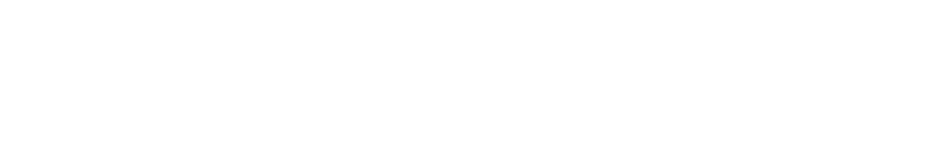
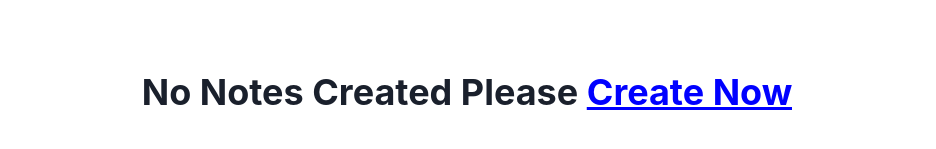
Before and after one commit to MSA611/Mind-Scape, a React (Vite) app in the folder frontend/: page / in a window 1280 px wide. Shown: the part 293-442 px from the top of the page, without its empty margins (173-1109 px from the left). Built offline with nearby package versions, Linux system fonts and the light colour scheme; no server answers.

Commit message:
added the functionality when there is no notes is created

```diff
--- /dev/null
+++ b/frontend/src/Components/EmptyDB.jsx
@@ -0,0 +1,19 @@
+import { Box, Heading, Image, Text, useColorModeValue } from "@chakra-ui/react";
+import { Link } from "react-router";
+
+const EmptyDB = () => {
+  return (
+    <Box maxW="full" margin={"250"} overflow="hidden">
+      <Heading as="h2" size="xl">
+        No Notes Created Please{" "}
+        <Link to="/create">
+          <Text color={useColorModeValue("blue", "teal.500")} as="ins">
+            Create Now
+          </Text>
+        </Link>
+      </Heading>
+    </Box>
+  );
+};
+
+export default EmptyDB;
--- a/frontend/src/Pages/HomePage.jsx
+++ b/frontend/src/Pages/HomePage.jsx
@@ -1,9 +1,10 @@
-import { Box, Flex, SimpleGrid } from "@chakra-ui/react";
+import { Box, Flex, SimpleGrid, VStack } from "@chakra-ui/react";
 import Nav from "../Components/Nav.jsx";
 import NoteFunctions from "../zustand.js";
 import { useEffect } from "react";
 import NoteCard from "../Components/NoteCard.jsx";
 import { wrap } from "framer-motion";
+import EmptyDB from "../Components/EmptyDB.jsx";
 
 const HomePage = () => {
   const { fetchNote, note } = NoteFunctions();
@@ -18,6 +19,7 @@ const HomePage = () => {
   return (
     <Box minH={"100vh"}>
       <Nav />
+      <VStack>{note.length == 0 && <EmptyDB />}</VStack>
       <Flex
         alignItems={"flex-start"}
         p={"6"}
```
